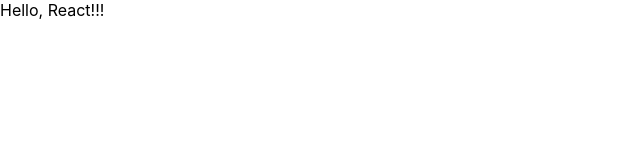
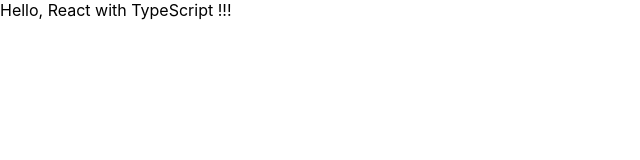
Before and after one commit to nemutas/idobatakaigi, a React (Create React App) app: page / in a window 1280 px wide. Shown: the top 160 px of the page, without its empty margins (0-640 px from the left). Built offline with nearby package versions, Linux system fonts and the light colour scheme.

Commit message:
change repository name

```diff
--- a/src/App.tsx
+++ b/src/App.tsx
@@ -3,7 +3,7 @@
 export const App: React.FC = () => {
   return (
     <div>
-     Hello, React!!!
+      Hello, React with TypeScript !!!
     </div>
   );
 }
```
